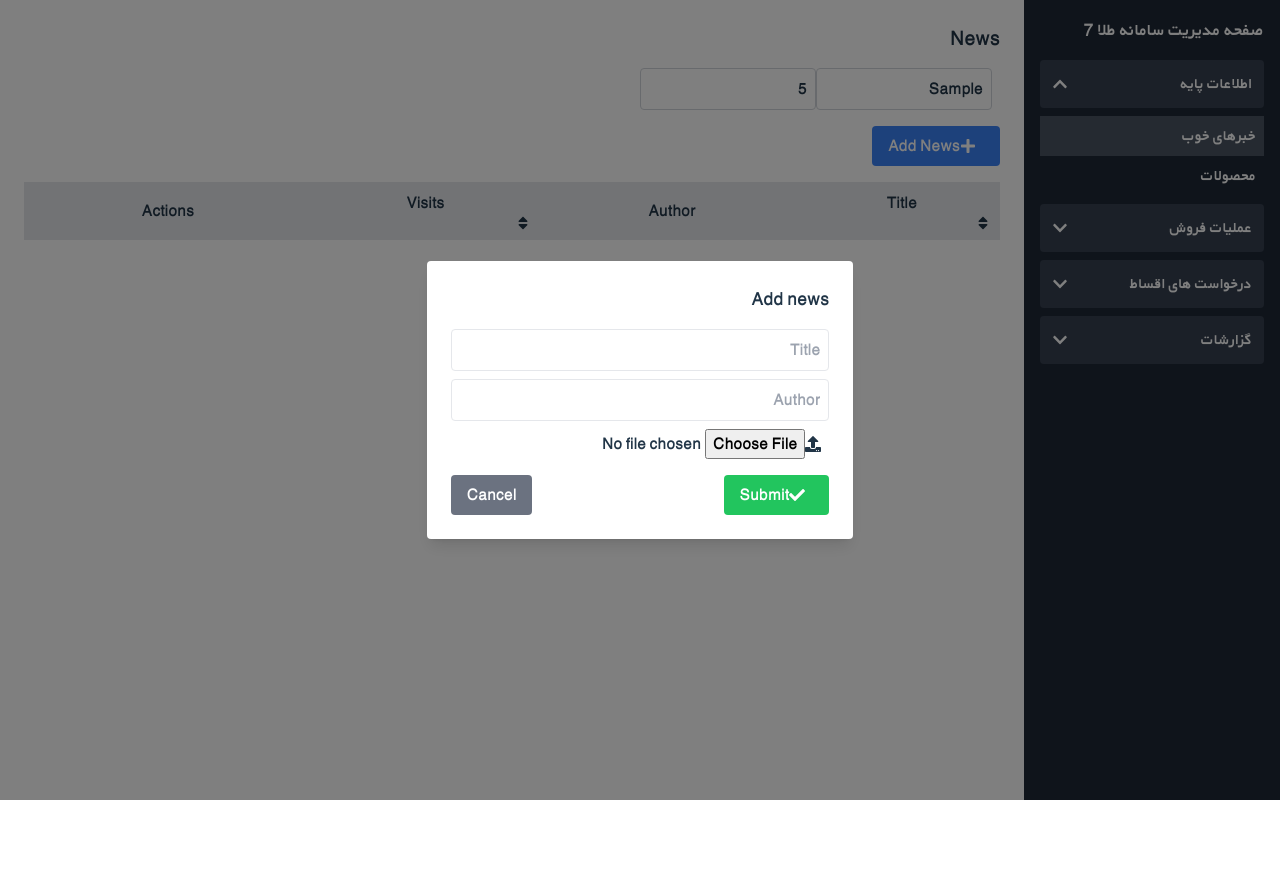
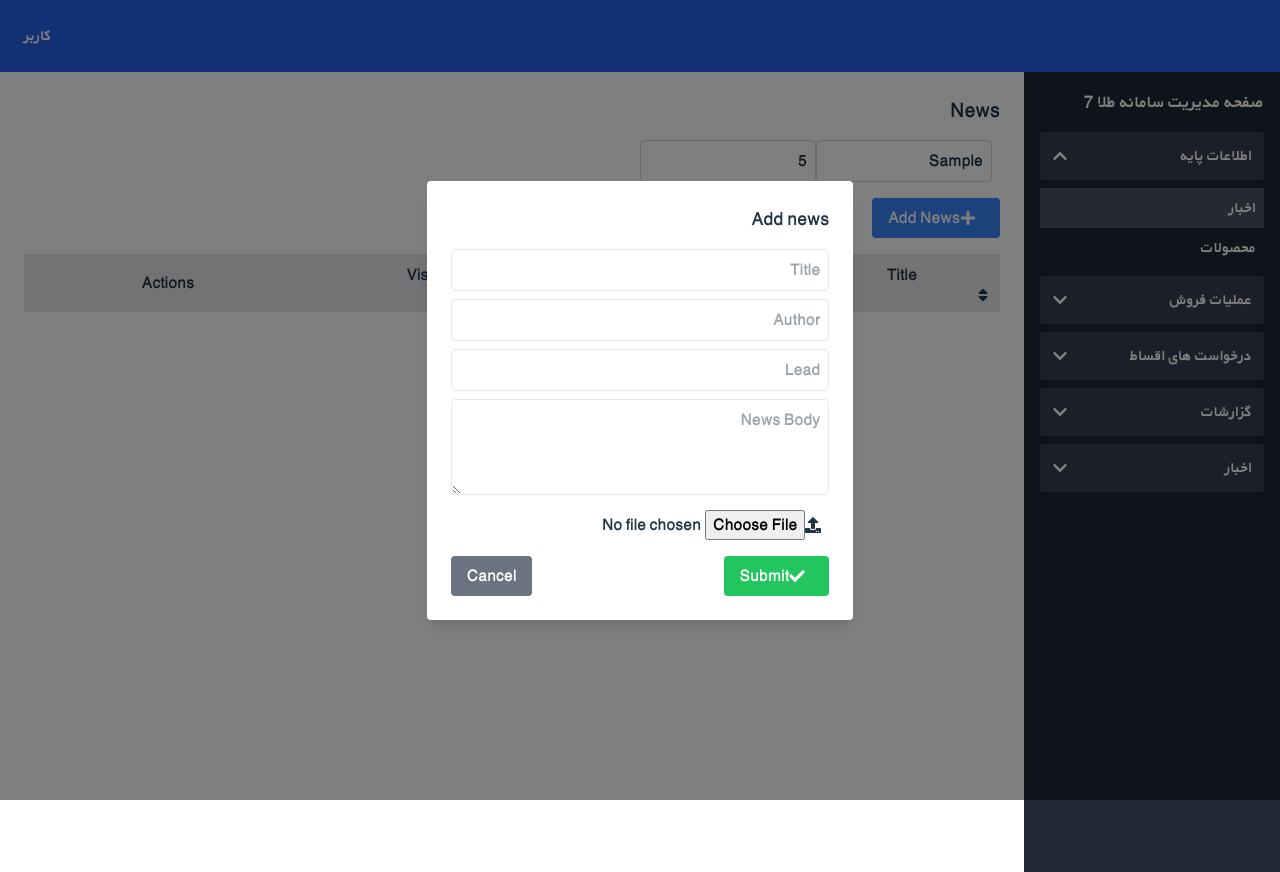
Before and after one commit to mahankarimi1382/tala7, a React (Vite) app: page /AddSomeNews in a window 1280 px wide. Both pictures are taken after typing "Sample", "5" into the empty fields and a click on the button "Add News". Before the commit the page ends 800 px from the top, so only its background shows below. Built offline with nearby package versions, Linux system fonts and the light colour scheme.

Commit message:
gold price font sized down

```diff
--- a/src/AddNews.jsx
+++ b/src/AddNews.jsx
@@ -112,8 +112,11 @@ export default function AdminPanel() {
     });
 
   return (
+    <div>
+      <div className="bg-blue-600  flex justify-end  p-6 left-10 items-center text-white font-bold"> کاربر </div>
     <div className="flex h-screen">
       {/* Sidebar */}
+
       <div className="w-64 bg-gray-800 text-white p-4">
         <h2 className="text-lg font-bold mb-4">
           {MyTitle.toLocaleString("fa")}
@@ -125,6 +128,7 @@ export default function AdminPanel() {
           { key: "salesOperations", label: "عملیات فروش" },
           { key: "installmentRequests", label: "درخواست های اقساط" },
           { key: "reports", label: "گزارشات" },
+          { key: "news", label: "اخبار" },
         ].map(({ key, label }) => (
           <div key={key}>
             <div
@@ -143,7 +147,7 @@ export default function AdminPanel() {
                   }`}
                   onClick={() => setActiveTab("news")}
                 >
-                  خبرهای خوب
+                  اخبار
                 </li>
                 <li
                   className={`p-2 cursor-pointer ${
@@ -254,5 +258,6 @@ export default function AdminPanel() {
         type={activeTab}
       />
     </div>
+    </div>
   );
 }
--- a/src/GoldCurrencyTable.jsx
+++ b/src/GoldCurrencyTable.jsx
@@ -108,24 +108,24 @@ const CurrencyPrice = () => {
           const dailyChangePercent = ((dailyChange / firstPrice) * 100).toFixed(2);
 
           return (
-            <div key={name} className="shadow-lg rounded-lg p-3 bg-white">
+            <div key={name} className="shadow-lg rounded-lg p-3 bg-white ">
               {/* Name with background */}
-              <div className="flex justify-between items-center bg-gray-200 p-2 rounded-t-lg">
+              <div className="flex justify-between items-center bg-gray-200 p-2 rounded-t-lg text-[14px] lg:text-[16px] ">
                 <span className="font-bold mx-auto">{name}</span>
               </div>
 
               {/* Price with color & chevron */}
-              <div className={`text-xl font-bold text-center py-2 flex items-center justify-center ${isPriceUp ? "text-green-600" : isPriceDown ? "text-red-600" : "text-black"}`}>
+              <div className={`lg:text-[16px] md:text-[15px] text-[12px] font-bold text-center py-2 flex items-center justify-center ${isPriceUp ? "text-green-600" : isPriceDown ? "text-red-600" : "text-black"}`}>
                 {isPriceUp && <IoChevronUp className="w-5 h-5 text-green-600 mr-1" />}
                 {isPriceDown && <IoChevronDown className="w-5 h-5 text-red-600 mr-1" />}
                 {data.price.toLocaleString("fa-IR")} تومان
               </div>
 
               {/* Divider */}
-              <hr className="my-2" />
+              <hr className="my-2 hidden" />
 
               {/* Daily Change */}
-              <div className="flex justify-between text-sm text-gray-600 px-2">
+              <div className="flex hidden justify-between text-sm text-gray-600 px-2">
                 <span>٪ {dailyChangePercent}</span>
                 <span>{dailyChange.toLocaleString("fa-IR")} تومان</span>
               </div>
--- a/src/Modals/Modal.jsx
+++ b/src/Modals/Modal.jsx
@@ -20,17 +20,20 @@ export default function Modal({ isOpen, onClose, onSubmit, formData, setFormData
         <input className="w-full p-2 border rounded mb-2" name="title" placeholder="Title" value={formData.title || ""} onChange={handleChange} />
         <input className="w-full p-2 border rounded mb-2" name="author" placeholder="Author" value={formData.author || ""} onChange={handleChange} />
 
-        {type === "News" && (
+        {/* News-specific Fields */}
+        {type === "news" && (
           <>
             <input className="w-full p-2 border rounded mb-2" name="lead" placeholder="Lead" value={formData.lead || ""} onChange={handleChange} />
-            <textarea className="w-full p-2 border rounded mb-2" name="body" placeholder="Body" value={formData.body || ""} onChange={handleChange} />
+            <textarea className="w-full p-2 border rounded mb-2 h-24" name="body" placeholder="News Body" value={formData.body || ""} onChange={handleChange} />
           </>
         )}
 
-        {type === "Product" && (
+        {/* Product-specific Field */}
+        {type === "products" && (
           <input className="w-full p-2 border rounded mb-2" name="seller" placeholder="Seller" value={formData.seller || ""} onChange={handleChange} />
         )}
 
+        {/* Image Upload */}
         <div className="flex items-center mb-2">
           <FaUpload className="mr-2" />
           <input type="file" onChange={handleImageChange} />
@@ -43,6 +46,7 @@ export default function Modal({ isOpen, onClose, onSubmit, formData, setFormData
           </div>
         )}
 
+        {/* Buttons */}
         <div className="mt-4 flex justify-between">
           <button onClick={onSubmit} className="bg-green-500 text-white px-4 py-2 rounded flex items-center">
             <FaCheck className="mr-2" /> Submit
```
